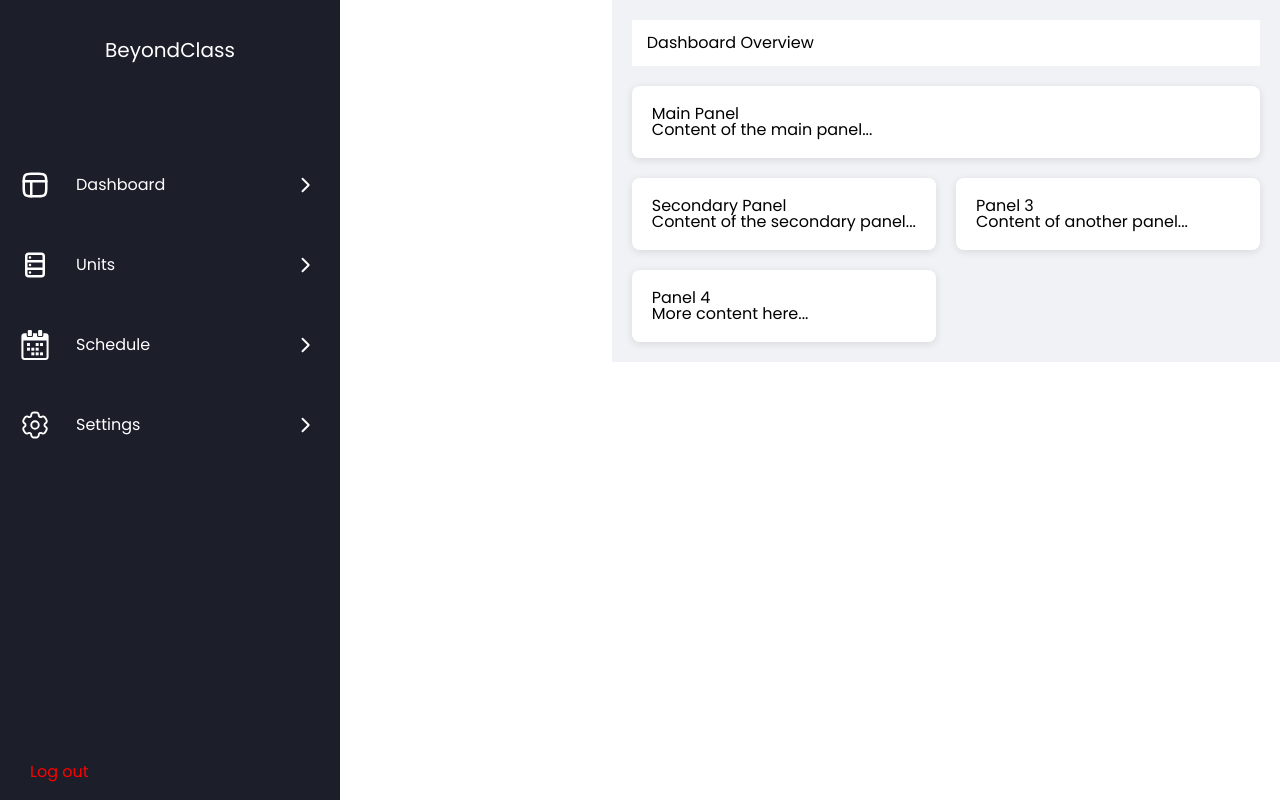
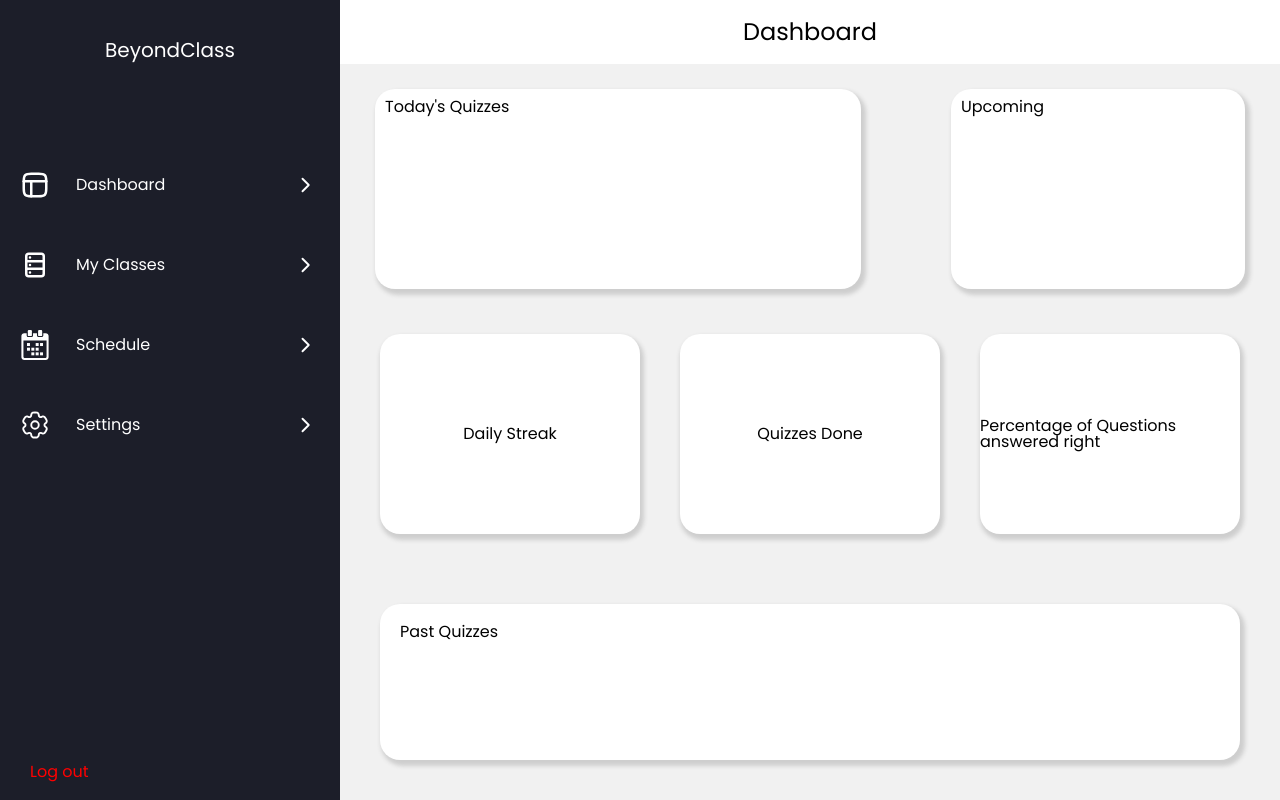
Before and after one commit to Flaryiest/Beyond-Class, a React (Vite) app in the folder frontend/: page /user/1 in a window 1280 px wide. Built offline with nearby package versions, Linux system fonts and the light colour scheme.

Commit message:
Dashboard + Schedule Pages

```diff
--- a/frontend/src/UserLayout.jsx
+++ b/frontend/src/UserLayout.jsx
@@ -4,7 +4,8 @@ import "./style/UserLayout.css"
 function UserLayout() {
     return <div className="user-layout">
         <UserSidebar/>
-        <Outlet/>
+        <Outlet />
+
     </div>
 
 }
--- a/frontend/src/components/UserSidebar.jsx
+++ b/frontend/src/components/UserSidebar.jsx
@@ -1,38 +1,51 @@
-import '../style/UserSidebar.css';
+import '../style/UserSidebar.css'
+import { useLocation, Link, useParams } from 'react-router-dom'
 
-const Dashboard = () => {
+const UserSidebar = () => {
+    let location = useLocation()
+    const params = useParams()
+    console.log(location.pathname)
+    console.log(params.userID)
     return (
         <div className="sidebar-container">
             <aside className="sidebar">
                 <h2 className="sidebar-header">BeyondClass</h2>
                 <ul className="menu">
                     <li>
+                        <Link to={"/user/" + params.userID} className="sidebar-link">
                             <div className="menu-item-left">
                                 <img className="icon" src="/assets/dashboard.svg" alt="Dashboard" />
                                 <div className="section-header-small">Dashboard</div>
                             </div>
                             <img className="icon" src="/assets/right-arrow.svg" alt="Right Arrow" />
+                        </Link>
                     </li>
                     <li>
+                        <Link to={"/user/" + params.userID + "/units"} className="sidebar-link">
                             <div className="menu-item-left">
                                 <img className="icon" src="/assets/units.svg" alt="Units" />
-                        <div className="section-header-small">Units</div>
+                                <div className="section-header-small">My Classes</div>
                             </div>
                             <img className="icon" src="/assets/right-arrow.svg" alt="Right Arrow" />
+                        </Link>
                     </li>
                     <li>
+                        <Link to={"/user/" + params.userID + "/schedule"} className="sidebar-link">
                             <div className="menu-item-left">
                                 <img className="icon" src="/assets/schedule.svg" alt="Schedule" />
                                 <div className="section-header-small">Schedule</div>
                             </div>
                             <img className="icon" src="/assets/right-arrow.svg" alt="Right Arrow" />
+                        </Link>
                     </li>
                     <li>
+                        <Link to={"/user/" + params.userID + "/settings"} className="sidebar-link">
                             <div className="menu-item-left">
                                 <img className="icon" src="/assets/settings.svg" alt="Settings" />
                                 <div className="section-header-small">Settings</div>
                             </div>
                             <img className="icon" src="/assets/right-arrow.svg" alt="Right Arrow" />
+                        </Link>
                     </li>
                 </ul>
                 <div className="section-header-small sidebar-logout">Log out</div>
@@ -41,4 +54,4 @@ const Dashboard = () => {
     )
 }
 
-export default Dashboard;
+export default UserSidebar;
--- a/frontend/src/pages/Dashboard.jsx
+++ b/frontend/src/pages/Dashboard.jsx
@@ -1,32 +1,23 @@
-function Dashboard() {
-    return <div className="dashboard">
-        <div className="main-content">
-            <header className="header">
-            <h1>Dashboard Overview</h1>
-            </header>
-            <div className="grid">
-            <div className="card large-card">
-                <h3>Main Panel</h3>
-                <p>Content of the main panel...</p>
-            </div>
+import React from 'react'
+import '../style/Dashboard.css'
 
-            <div className="card small-card">
-                <h3>Secondary Panel</h3>
-                <p>Content of the secondary panel...</p>
-            </div>
+const Dashboard = () => {
+    return (
+        <div className="dashboard-container">
+        <div className="title-card">Dashboard</div>
+        <div className="daily">
+            <div className="rectangle-card-large">Today's Quizzes</div>
+            <div className="rectangle-card-small">Upcoming</div>
+        </div>
 
-            <div className="card small-card">
-                <h3>Panel 3</h3>
-                <p>Content of another panel...</p>
-            </div>
+        <div className="square-boxes">
+            <div className="square-box">Daily Streak</div>
+            <div className="square-box">Quizzes Done</div>
+            <div className="square-box">Percentage of Questions answered right</div>
+        </div>
+        <div className="large-rectangle">Past Quizzes</div>
+        </div>
+    )
+    }
 
-            <div className="card small-card">
-                <h3>Panel 4</h3>
-                <p>More content here...</p>
-            </div>
-            </div>
-        </div>
-    </div>
-}
-
-export default Dashboard
+export default Dashboard;
--- a/frontend/src/pages/Schedule.jsx
+++ b/frontend/src/pages/Schedule.jsx
@@ -1,7 +1,96 @@
-function Schedule() {
-    return <div>
+import React, { useState } from 'react';
+import '../style/Schedule.css';
+import { useParams } from "react-router-dom"
 
+const Schedule = () => {
+const [formData, setFormData] = useState({
+    startDate: new Date().toISOString().split('T')[0],
+    endDate: '',
+    lesson: '',
+    unit: ''
+})
+
+const handleChange = (e) => {
+    setFormData({
+    ...formData,
+    [e.target.name]: e.target.value
+    })
+}
+
+const params = useParams()
+
+const handleSubmit = async (e) => {
+    e.preventDefault();
+    console.log('Form data submitted:', formData);
+    const response = await fetch("http://localhost:3000/api/", {
+        method: "POST",
+        credentials: "include",
+        headers: {
+            "Content-Type": "application/json"
+        },
+        body: JSON.stringify({userID: params.userID, startDate: formData.startDate, endDate: formData.endDate, Lesson: formData.lesson, Unit: formData.unit}),
+    })
+}
+
+return (
+    <div className="scheduler-container">
+        <form className="scheduler-form" onSubmit={handleSubmit}>
+            <h2 className="scheduler-header">Schedule</h2>
+            <div className="form-group">
+            <label className="scheduler-label" htmlFor="startDate">Start Date*</label>
+            <input
+                type="date"
+                id="startDate"
+                name="startDate"
+                value={formData.startDate}
+                onChange={handleChange}
+                required
+                className="date-selector"
+            />
+            </div>
+            <div className="form-group">
+            <label className="scheduler-label" htmlFor="endDate">End Date*</label>
+            <input
+                type="date"
+                id="endDate"
+                name="endDate"
+                value={formData.endDate}
+                onChange={handleChange}
+                required
+                className="date-selector"
+            />
+            </div>
+            <div className="form-group">
+            <label className="scheduler-label" htmlFor="unit">Unit*</label>
+            <input
+                type="text"
+                id="unit"
+                name="unit"
+                value={formData.unit}
+                onChange={handleChange}
+                required
+            />
+            </div>
+            <div className="form-group">
+            <label className="scheduler-label" htmlFor="lesson">Lesson</label>
+            <input
+                type="text"
+                id="lesson"
+                name="lesson"
+                value={formData.lesson}
+                onChange={handleChange}
+                required
+            />
+            </div>
+
+            <button type="submit" className="submit-button">Submit</button>
+        </form>
+        <div className="scheduler-events-container">
+            <h2 className="scheduler-subheader">Upcoming</h2>
+            <div className="scheduler-events"></div>
+        </div>
     </div>
+)
 }
 
 export default Schedule
--- a/frontend/src/style/Dashboard.css
+++ b/frontend/src/style/Dashboard.css
@@ -1,4 +1,76 @@
-.dashboard {
+.dashboard-container {
     display: flex;
-    height: 100vh;
+    flex-direction: column;
+    justify-content: space-between;
+    height: 100%;
+    width: 100%;
+    box-sizing: border-box;
+    gap: 10px;
+    font-family: "Poppins";
+    background-color: #f1f1f1;
 }
+
+  .title-card {
+    padding: 20px;
+    text-align: center;
+    font-size: 24px;
+    background-color: var(--main-background-color);
+    color: var(--main-text-color);
+}
+
+.daily {
+    padding: 15px;
+    height: 200px;
+    display: grid;
+    grid-template-columns: 1fr 1fr 1fr 1fr 1fr;
+    gap: 50px;
+}
+
+.rectangle-card-large {
+    border-radius: 20px;
+    grid-column: span 3;
+    background-color: white;
+    padding: 10px;
+    margin: 0px 20px;
+    box-shadow: 3px 4px 4px 2px rgb(206, 206, 206);
+}
+
+.rectangle-card-small {
+    grid-column: span 2;
+    border-radius: 20px;
+    background-color: white;
+    padding: 10px;
+    margin: 0px 20px;
+    box-shadow: 3px 4px 4px 2px rgb(206, 206, 206);
+}
+
+
+.square-boxes {
+    display: flex;
+    justify-content: space-between;
+    gap: 40px;
+    margin: 20px 40px;
+}
+
+.square-box {
+    background-color: #c0c0c0;
+    flex: 1;
+    height: 200px;
+    display: flex;
+    justify-content: center;
+    align-items: center;
+    font-size: 16px;
+    border-radius: 20px;
+    background-color: white;
+    box-shadow: 2px 4px 4px 2px rgb(206, 206, 206);
+}
+
+.large-rectangle {
+    background-color: #d0d0d0;
+    padding: 20px;
+    flex-grow: 1;
+    margin: 40px;
+    border-radius: 20px;
+    background-color: white;
+    box-shadow: 3px 4px 4px 2px rgb(206, 206, 206);
+}
--- /dev/null
+++ b/frontend/src/style/Schedule.css
@@ -0,0 +1,68 @@
+.scheduler-container {
+    width: 50%;
+    margin: 40px auto;
+    padding: 20px;
+    border: 1px solid #ddd;
+    border-radius: 10px;
+    background-color: #ffffff;
+    font-family: "Poppins";
+    display: flex;
+    flex-direction: column;
+    gap: 16px;
+}
+
+.scheduler-form {
+    display: flex;
+    flex-direction: column;
+    gap: 15px;
+}
+
+.form-group {
+    display: flex;
+    flex-direction: column;
+}
+
+.form-group label {
+    margin-bottom: 5px;
+}
+
+.form-group input {
+    padding: 10px;
+    font-size: 16px;
+    border: 1px solid #ccc;
+    border-radius: 5px;
+}
+
+.submit-button {
+    padding: 10px 20px;
+    font-size: 16px;
+    background-color: #007bff;
+    color: white;
+    border: none;
+    border-radius: 5px;
+    cursor: pointer;
+    font-family: "Poppins";
+}
+
+.submit-button:hover {
+    background-color: #0056b3;
+}
+
+.date-selector {
+    font-family: "Poppins";
+}
+
+.scheduler-label {
+    color: rgb(51, 51, 51);
+}
+
+.scheduler-header {
+    font-family: "Poppins-bold";
+    font-size: 20px;
+}
+
+.scheduler-subheader {
+    font-family: "Poppins-bold";
+    margin-top: 20px;
+    color: rgb(51, 51, 51);
+}
--- a/frontend/src/style/UserLayout.css
+++ b/frontend/src/style/UserLayout.css
@@ -1,6 +1,6 @@
 .user-layout {
     display: flex;
-    flex: 1;
+    flex-grow: 1;
     justify-content: space-between;
     height: 100dvh;
 }
--- a/frontend/src/style/UserSidebar.css
+++ b/frontend/src/style/UserSidebar.css
@@ -1,8 +1,7 @@
-
 .sidebar-container {
     display: flex;
     height: 100vh;
-    width: 300px;
+    max-width: 340px;
 }
 
 .sidebar {
@@ -34,45 +33,15 @@
     padding-left: 0;
 }
 
-.sidebar li {
+.sidebar-link {
     margin: 30px 0;
     display: flex;
     justify-content: space-between;
     align-items: center;
     min-height: 40px;
+    color: white;
 }
 
-
-.main-content {
-    flex-grow: 1;
-    background-color: #f0f2f5;
-    padding: 20px;
-}
-
-.header {
-    background-color: white;
-    padding: 15px;
-    margin-bottom: 20px;
-}
-
-
-.grid {
-    display: grid;
-    grid-template-columns: repeat(2, 1fr);
-    gap: 20px;
-}
-
-
-.card {
-    background-color: white;
-    padding: 20px;
-    border-radius: 8px;
-    box-shadow: 0 2px 8px rgba(0, 0, 0, 0.1);
-}
-
-.large-card {
-    grid-column: span 2;
-}
 
 h3 {
     margin-top: 0;
@@ -83,13 +52,6 @@ h3 {
     align-items: center;
     gap: 16px;
 }
-
-.icon {
-    width: 30px;
-    height: 30px;
-}
-
-
 
 .menu {
     list-style: none;
@@ -114,3 +76,8 @@ h3 {
     cursor: pointer;
     color: #ff0000;
 }
+
+.icon {
+    width: 30px;
+    height: 30px;
+}
```
Also changed, not shown: frontend/src/components/Event.jsx (added, +12 -0 lines), frontend/src/style/Event.css (added, +17 -0 lines), frontend/src/components/TestAnswer.jsx (added), frontend/src/components/TestQuestion.jsx (added). Lines whose indentation alone changed are shown as unchanged.
